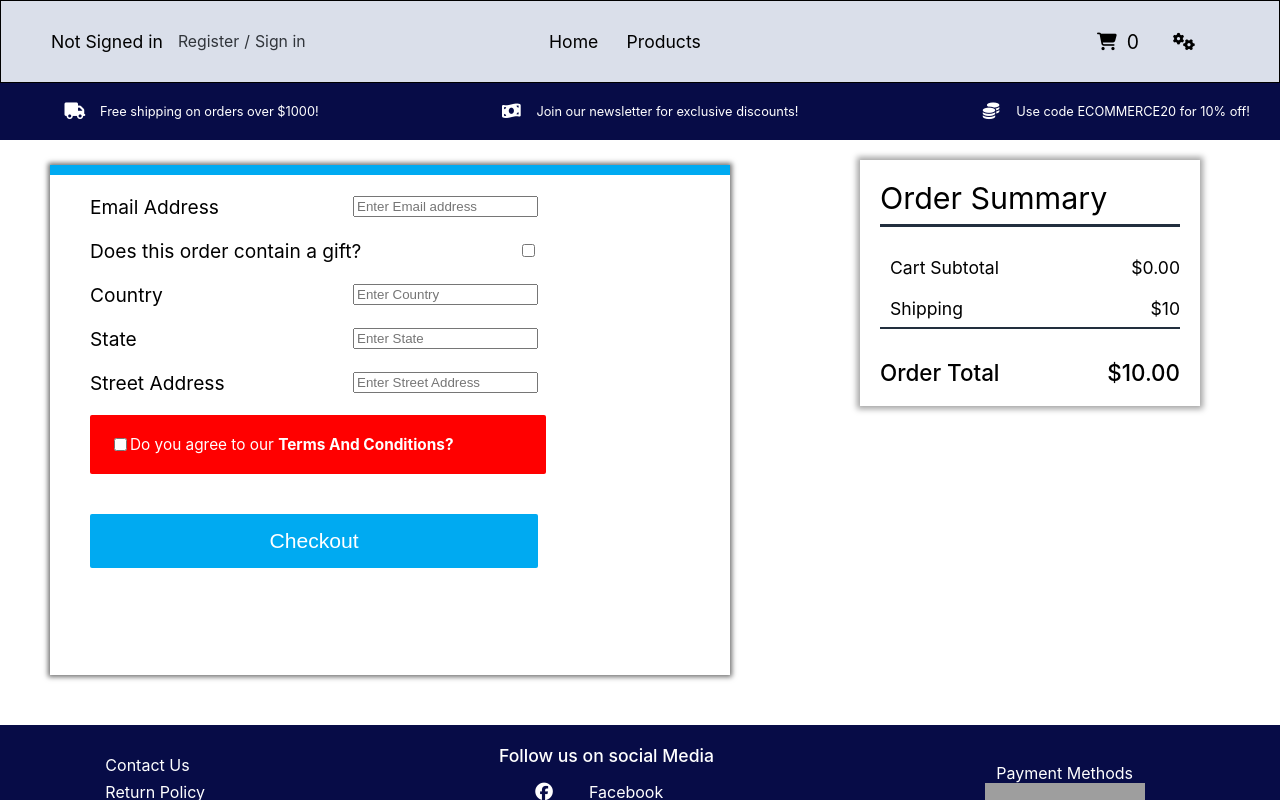
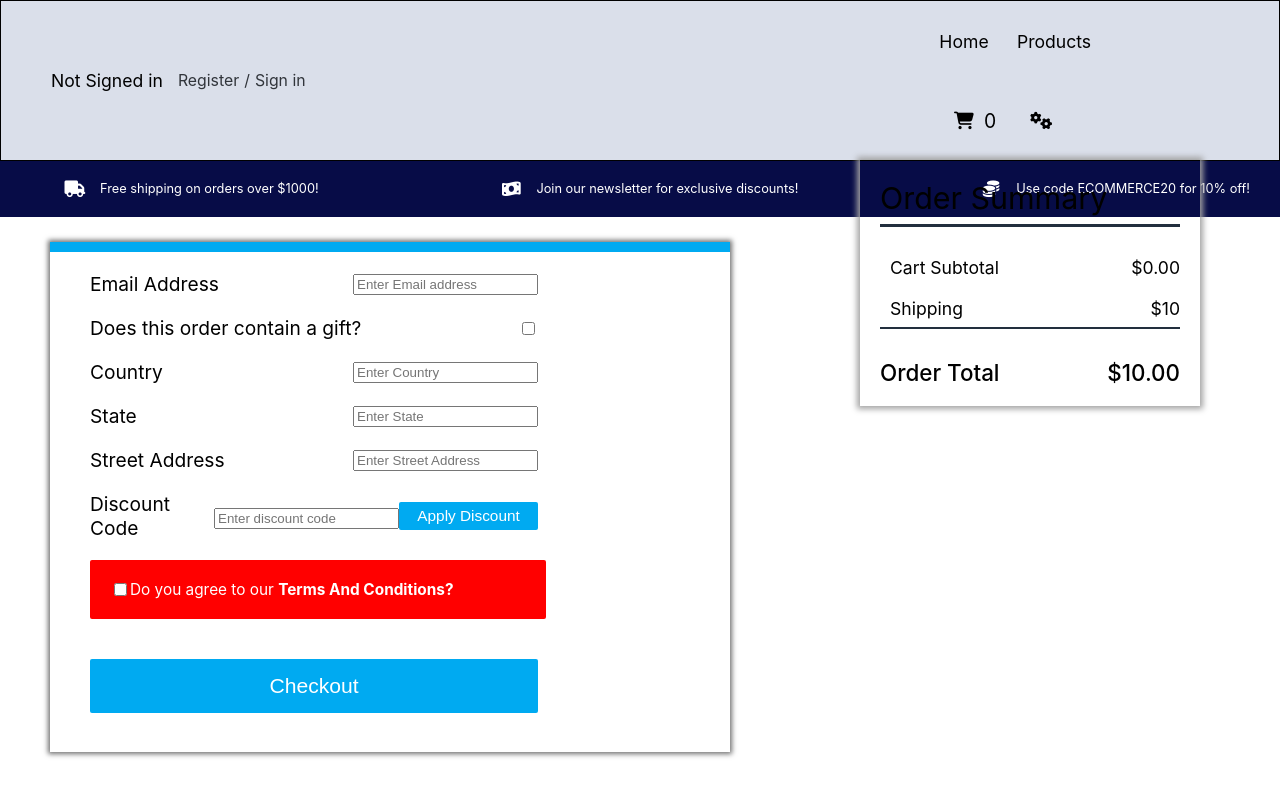
Before and after one commit to calebJustice7/ecommerce, a React (Create React App) app: page /checkout in a window 1280 px wide. Shown: the top 800 px of the page. Built offline with nearby package versions, Linux system fonts and the light colour scheme; grey boxes are pictures that could not be loaded.

Commit message:
added discount code feature

```diff
--- a/src/components/CheckoutForm.js
+++ b/src/components/CheckoutForm.js
@@ -1,6 +1,7 @@
 import React from 'react';
 import $ from 'jquery';
 import CheckoutSuccessful from './CheckoutSuccessful';
+import DiscountCodeForm from './DiscountCodeForm';
 
 class CheckoutForm extends React.Component {
     constructor(props) {
@@ -43,6 +44,7 @@ class CheckoutForm extends React.Component {
                             <label>Street Address</label>
                             <input type="text" placeholder="Enter Street Address"/>
                         </div>
+                        <DiscountCodeForm/>
                         <div className="terms-wrapper">
                             <input type="checkbox"/>
                             <div>Do you agree to our <b>Terms And Conditions?</b></div>
--- a/src/components/Comp.css
+++ b/src/components/Comp.css
@@ -165,7 +165,6 @@ button {
     text-transform: capitalize;
     margin: 5px 0;
     font-size: 0.94em;
-
 }
 .products-page-wrapper .title {
     font-size: 1.05em;
@@ -224,6 +223,10 @@ button {
     background-color: rgba(255,255,255,1);
     border-radius: 5px;
     box-shadow: 0px 0px 10px 2px rgba(59, 59, 59, 0.7);
+    transition: 0.8s;
+}
+.product-item-wrapper:hover {
+    transform: scale(1.1);
 }
 .product-item-wrapper .price {
     border-bottom: 1px solid #dadfea;
@@ -653,6 +656,9 @@ button {
 .settings-button-wrapper button:first-child {
     margin-bottom: 20px;
 }
+
+/* footer styles */
+
 .footer-wrapper {
     display: flex;
     align-items: center;
@@ -686,6 +692,16 @@ button {
     font-weight: 500;
     text-align: center;
 }
+.footer-wrapper .left div {
+    cursor: pointer;
+}
+.footer-wrapper .center-footer div {
+    cursor: pointer;
+}
+
+/* misc styles */
+
+
 .sign-in-success {
     color: green;
     font-size: 1.15em;
@@ -716,7 +732,7 @@ button {
 
 /* checkout page styles */
 
-.checkout-form-wrapper form {
+form {
     border-top: 10px solid #00aaf1;
     width: 50%;
     margin: 25px 0 40px 50px;
@@ -725,7 +741,7 @@ button {
     padding-left: 40px;
     height: 500px;
 }
-.checkout-form-wrapper .check-input-wrapper {
+.check-input-wrapper {
     display: flex;
     align-items: center;
     justify-content: space-between;
@@ -782,6 +798,7 @@ button {
     font-size: 2.3em;
     color: green;
     margin-bottom: 20px;
+    transform: rota
 }
 .checkout-success-wrapper div {
     text-align: center;
@@ -789,3 +806,15 @@ button {
 .checkout-success-wrapper > div div {
     font-size: 1.3em;
 }
+.check-input-wrapper .apply-discount {
+    width: 150px;
+    font-size: 0.8em;
+    padding: 5px 0;
+    margin: 0;
+}
+.discount-message {
+    font-size: 0.9em;
+    color: green;
+    text-align: center;
+    display: none;
+}
--- /dev/null
+++ b/src/components/DiscountCodeForm.js
@@ -0,0 +1,62 @@
+import React from 'react';
+import $ from 'jquery';
+import store from '../store';
+
+class DiscountCodeForm extends React.Component {
+    constructor(props) {
+        super(props);
+        this.state = {
+            inputVal: '',
+            discountCode: 'ECOMMERCE20'
+        }
+    }
+    componentDidMount() {
+        this.unsubscribe = store.subscribe(() => this.forceUpdate());
+    }
+    componentWillUnmount() {
+        this.unsubscribe();
+    }
+    handleInputChange = (e) => {
+        this.setState({
+            inputVal: e.target.value
+        })
+    }
+    handleSubmit = (event) => {
+        event.preventDefault();
+        if(this.state.inputVal === this.state.discountCode) {
+            this.applyDiscount();
+        } else {
+            $(".discount-message").slideDown(200);
+            $(".discount-message").html("Code not found")
+            $(".discount-message").css("color", "red")
+        }
+        this.setState({
+            inputVal: ''
+        })
+    }
+    applyDiscount() {
+        $(".discount-message").slideDown(200);
+        $(".discount-message").html("Discount applied!")
+        $(".discount-message").css("color", "green");
+        store.dispatch({
+            type: "APPLY_DISCOUNT"
+        })
+        console.log(store.getState());
+    }
+    render() {
+        return (
+            <div className="check-input-wrapper">
+                <label>Discount Code</label>
+                <div>
+                    <input className="discount-code-input" type="text" value={this.state.inputVal}
+                    onChange={this.handleInputChange}
+                    placeholder="Enter discount code"/>
+                    <div className="discount-message">Invalid</div>
+                </div>
+                <button className="apply-discount" onClick={this.handleSubmit}>Apply Discount</button>
+            </div>
+        )
+    }
+}
+
+export default DiscountCodeForm;
--- a/src/components/HomeImage.js
+++ b/src/components/HomeImage.js
@@ -5,7 +5,7 @@ function HomeImage() {
         return (
             <div className="home-image-wrapper">
                 <div className="content">
-                    <h1>2019</h1>
+                    <h1>2020</h1>
                     <h3>Brand New Products.</h3>
                     <Link to="/products" className="link-btn"><button>SEE MORE</button></Link>
                     <h2>Scroll Down to View More</h2>
--- a/src/components/Navbar.js
+++ b/src/components/Navbar.js
@@ -1,5 +1,5 @@
 import React from 'react';
-import {Link} from 'react-router-dom';
+import { Link } from 'react-router-dom';
 import TopSection from './TopSection';
 import SignInModal from './SignInModal';
 import $ from 'jquery';
@@ -11,12 +11,16 @@ export default class Navbar extends React.Component {
     componentDidMount() {
         $(".sign-in-modal").fadeOut(200);
         store.subscribe(() => this.forceUpdate());
+        // $(".burger-test").hide();
     }
     render() {
-        return (<>
-                <SignInModal className="sign-in-modal"/>
+        return (
+            <div>
+                <SignInModal className="sign-in-modal" />
                 <div className="nav-bar">
-                    <LeftNavBar/>
+                    <LeftNavBar />
+
+                    <div className="burger-test">
                     <CenterNavBar />
                     <div className="right">
                         <div className="icon-wrapper">
@@ -25,8 +29,11 @@ export default class Navbar extends React.Component {
                         </div>
                         <Link to="/settings" className="link"><i className="fas fa-cogs"></i></Link>
                     </div>
+                    </div>
+
                 </div>
                 <TopSection />
-        </>)
+            </div>
+        )
     }
 }
--- a/src/components/SubTotal.js
+++ b/src/components/SubTotal.js
@@ -2,6 +2,12 @@ import React from 'react';
 import store from '../store';
 
 export default class SubTotal extends React.Component {
+    componentDidMount() {
+        this.unsubscribe = store.subscribe(() => this.forceUpdate());
+    }
+    componentWillUnmount() {
+        this.unsubscribe();
+    }
     render(){
         let totPrice = store.getState().apiDisplay.totalPrice;
         let wShipping = totPrice + 10;
--- a/src/store/reducers/firstReducer.js
+++ b/src/store/reducers/firstReducer.js
@@ -9,6 +9,13 @@ const firstReducer = (state = initState, action) => {
                 return prod.product !== action.product;
             }),
             totalPrice: state.totalPrice - action.price * action.quantity
+        }
+    }
+    else if(action.type === "APPLY_DISCOUNT") {
+        let newPrice = state.totalPrice * .80;
+        return {
+            ...state,
+            totalPrice: newPrice
         }
     }
     else if (action.type === "ADD_PRODUCT") {
```
